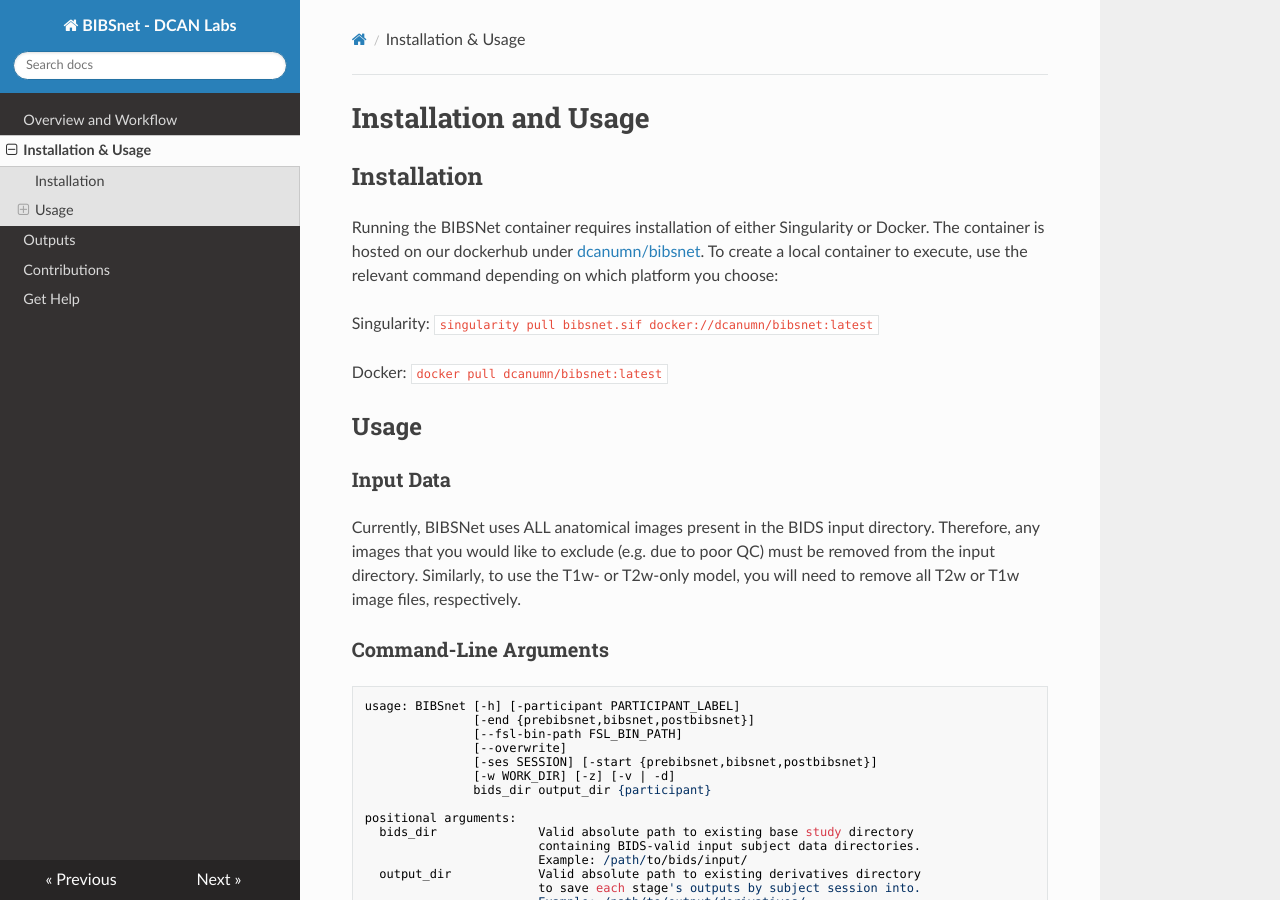
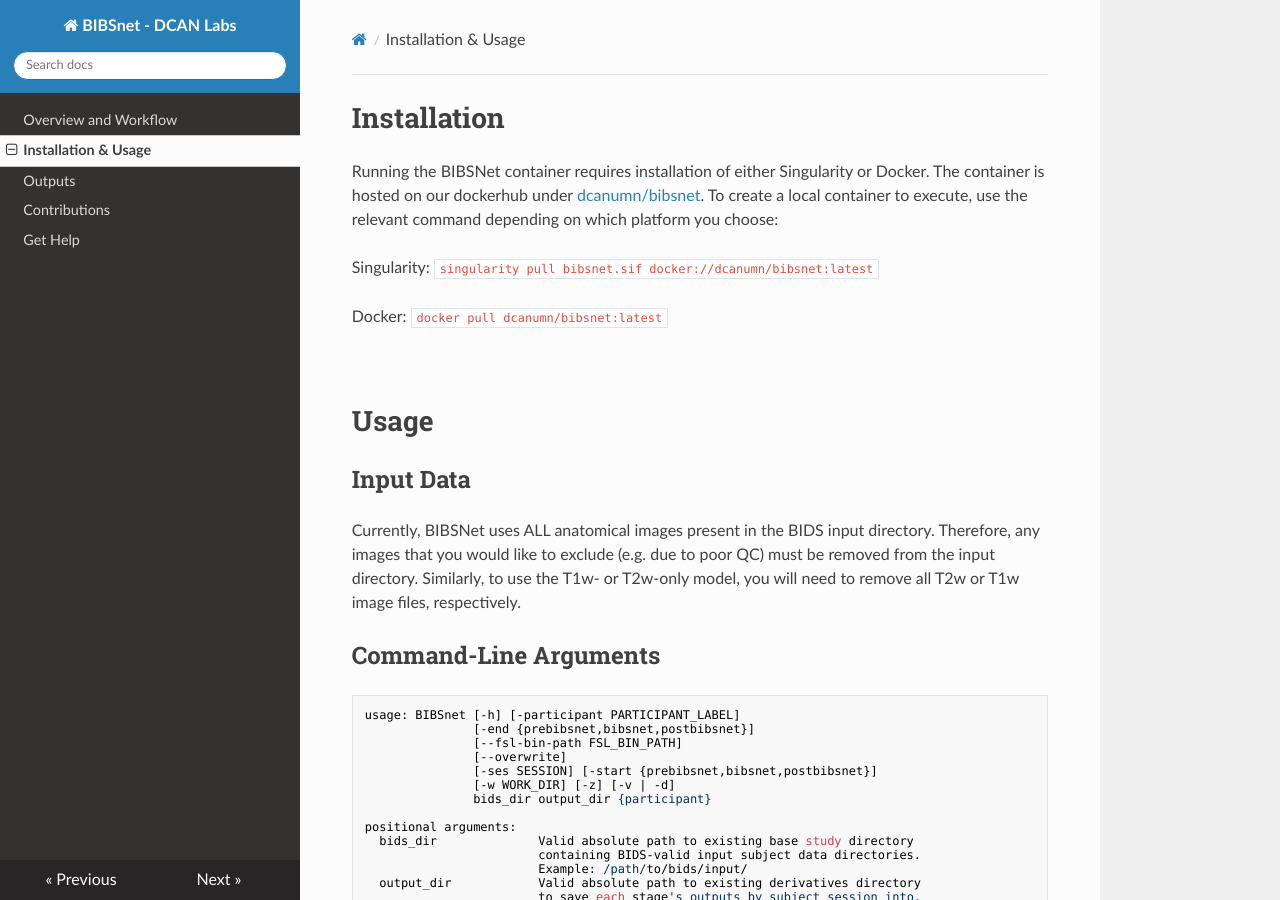
Before and after one commit to DCAN-Labs/BIBSnet, an MkDocs documentation site: the page built from docs/usage.md, in a window 1280 px wide and 900 px high. Built offline with MkDocs 1.6.1, drawn with Linux system fonts in a browser that asks for light colours; nearby versions of some CDN libraries.

Commit message:
Update usage.md

````diff
--- a/docs/usage.md
+++ b/docs/usage.md
@@ -1,6 +1,4 @@
-# Installation and Usage
-
-## Installation
+# Installation
 
 Running the BIBSNet container requires installation of either Singularity or Docker. The container is hosted on our dockerhub under [dcanumn/bibsnet](https://hub.docker.com/r/dcanumn/bibsnet). To create a local container to execute, use the relevant command depending on which platform you choose:
 
@@ -8,13 +6,15 @@
 
 Docker: `docker pull dcanumn/bibsnet:latest`
 
-## Usage
+<br />
 
-### Input Data
+# Usage
+
+## Input Data
 
 Currently, BIBSNet uses ALL anatomical images present in the BIDS input directory. Therefore, any images that you would like to exclude (e.g. due to poor QC) must be removed from the input directory. Similarly, to use the T1w- or T2w-only model, you will need to remove all T2w or T1w image files, respectively.
 
-### Command-Line Arguments
+## Command-Line Arguments
 
 ```
 usage: BIBSnet [-h] [-participant PARTICIPANT_LABEL]
@@ -76,13 +76,13 @@
 
 <br />
 
-### Container and Resource Recomendations
+## Container and Resource Recomendations
 
 We therefore recommend running [BIBSnet](https://github.com/DCAN-Labs/BIBSnet) on a GPU if possible as the [nnU-Net installation instructions](https://github.com/MIC-DKFZ/nnUNet/tree/nnunetv1?tab=readme-ov-file#installation) note that running inference requires a GPU with 4 GB of VRAM.
 
 BIBSNet utilizes nnU-Net for model training and inference, i.e. deploying the trained model to generate image segmentations for new data. We therefore recommend running [BIBSnet](https://github.com/DCAN-Labs/BIBSnet) on a GPU if possible (e.g. Volta (v), Ampere (a), Turing (t) NVIDIA) as the [nnU-Net installation instructions](https://github.com/MIC-DKFZ/nnUNet/tree/nnunetv1?tab=readme-ov-file#installation) note that running inference requires a GPU with 4 GB of VRAM. When running BIBSnet using a GPU, the job typically requires about 45 minutes, 20 tasks, and one node with 40 GB of memory. However, we have also had success running BIBSNet on a CPU with 40 GB of RAM.
 
-#### Singularity
+### Singularity
 
     singularity run --nv --cleanenv --no-home \
     -B /path/to/input:/input \
@@ -90,14 +90,14 @@
     /home/faird/shared/code/internal/pipelines/bibsnet_container/bibsnet_3.0.0.sif \
     /input /output participant -v
 
-#### Docker
+### Docker
 
     docker run --rm -it \
     -v /path/to/input:/input \
     -v /path/to/output:/output \
     docker_image:version /input /output participant -v
 
-### Application
+## Application
 We do not recommend running `BIBSnet` outside of the container for the following reasons:
 1. Installing nnU-Net can be complicated.
 2. Running `BIBSnet` inside the container ensures you have the proper versions of all software.
````
